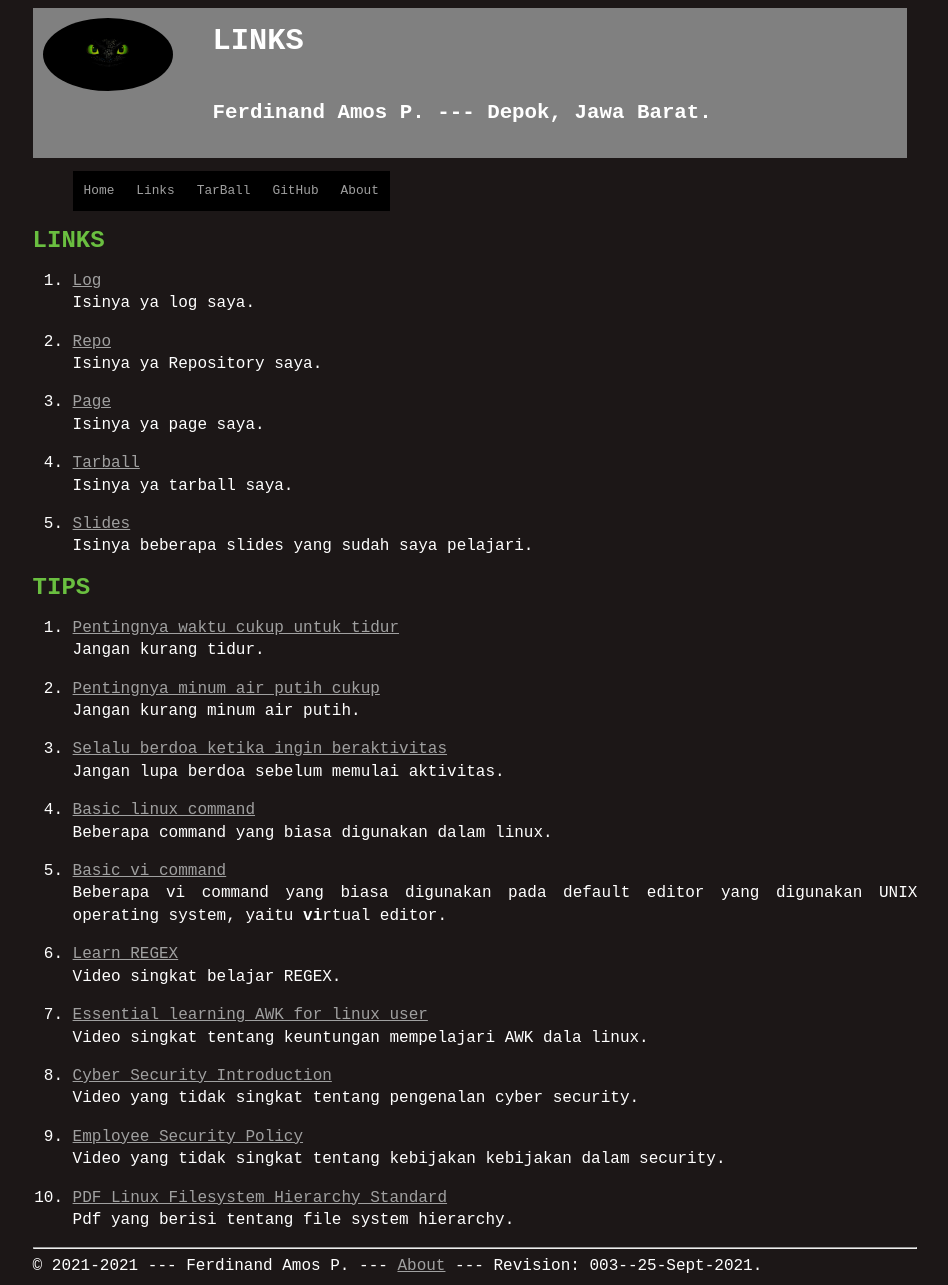
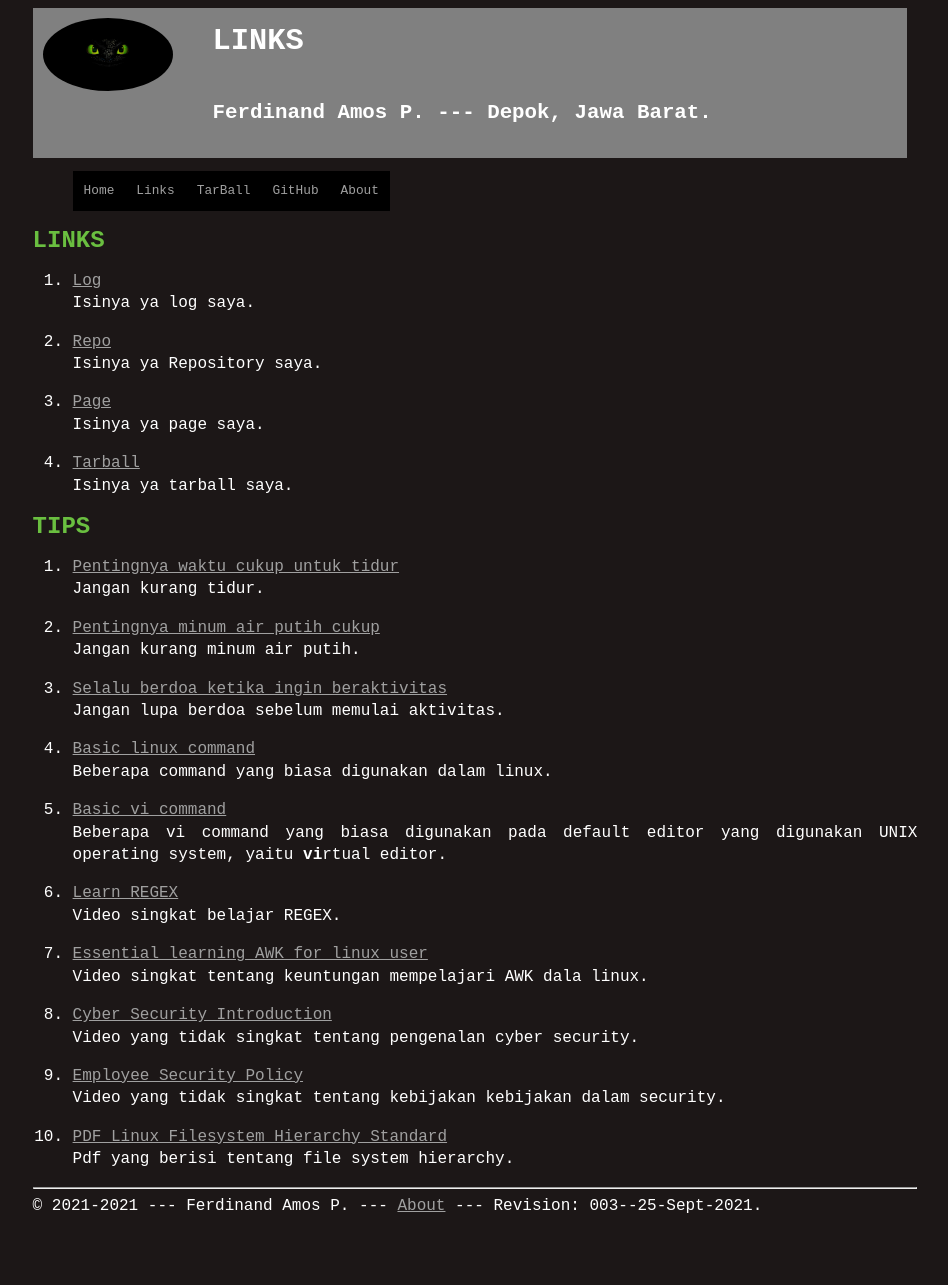
Before and after one commit to ferdinandamos/os212, a Jekyll site: the page built from links.md, in a window 1280 px wide. Shown: the whole page, without its empty margins (165-1113 px from the left). Built offline with Jekyll 4.4.1, drawn with Linux system fonts in a browser that asks for light colours; our own code applies the rules of GitHub Pages for plain Markdown files; after the commit the page ends 1224 px from its top, so only the background shows below that.

Commit message:
Update links.md

```diff
--- a/links.md
+++ b/links.md
@@ -15,9 +15,6 @@ Isinya ya page saya.
 
 4. [Tarball](https://os.vlsm.org/Log/ferdinandamos.tar.bz2.txt)<br>
 Isinya ya tarball saya.
-
-5. [Slides]({{ site.baseurl }}/SLIDES/)<br>
-Isinya beberapa slides yang sudah saya pelajari.
 
 # TIPS
 
```
